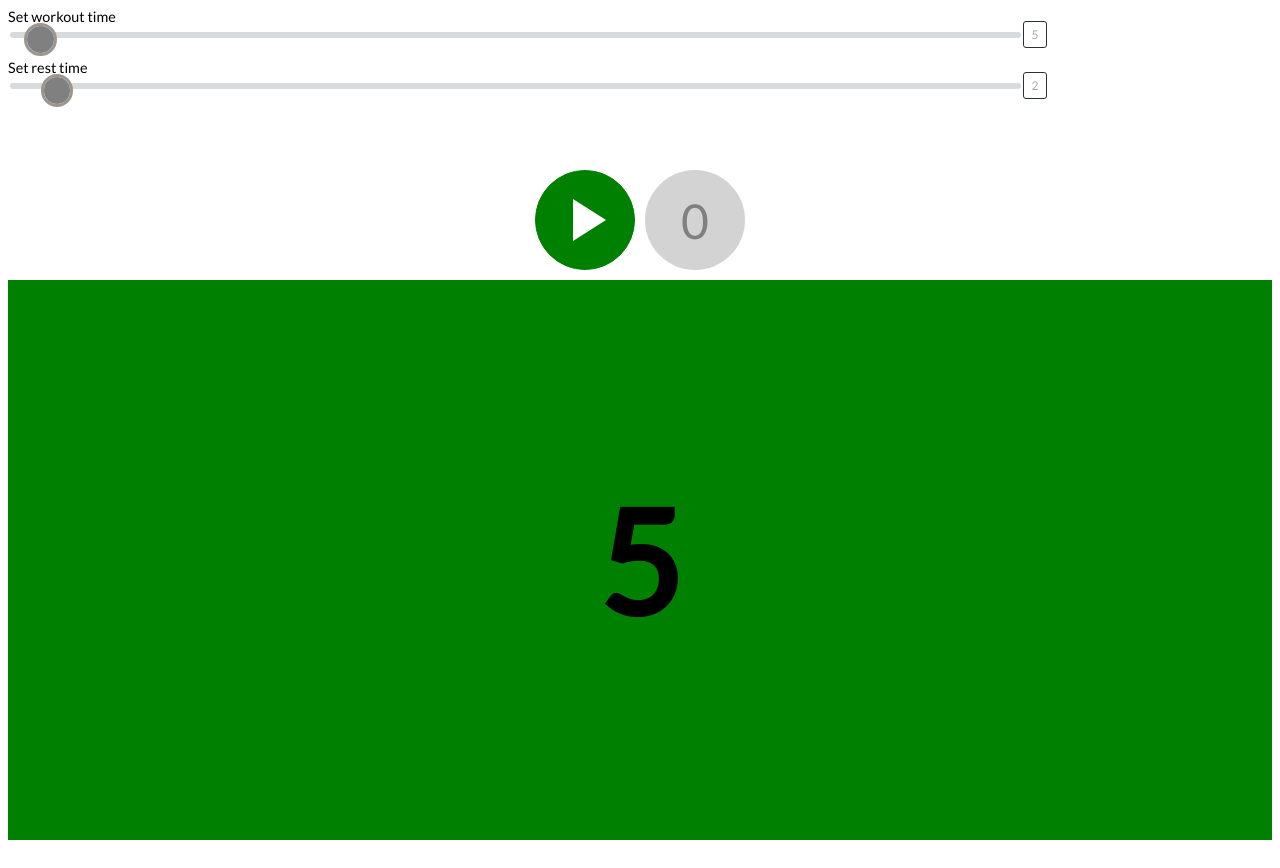
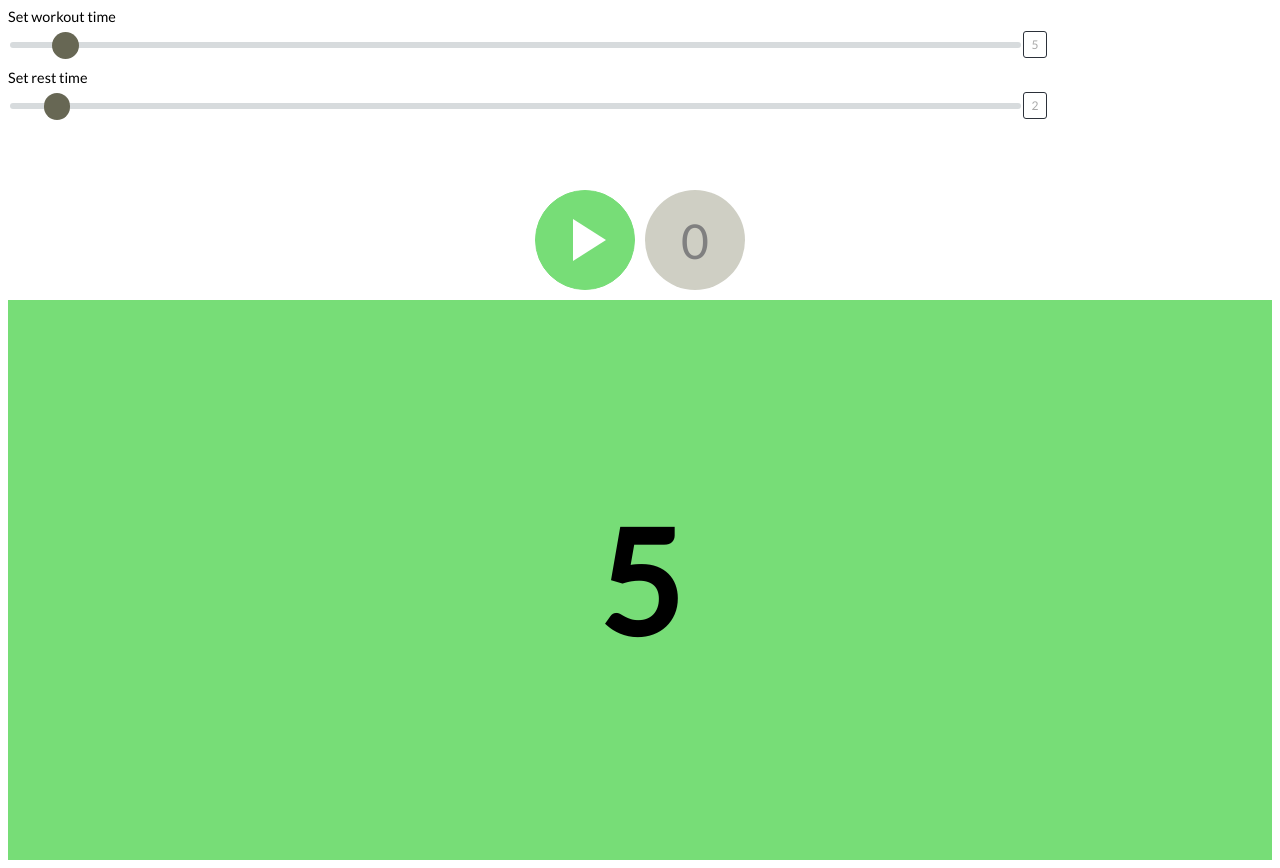
Before and after one commit to jcaguirre89/hiit-timers-frontend, a React (Create React App) app: page / in a window 1280 px wide. Built offline with nearby package versions, Linux system fonts and the light colour scheme.

Commit message:
nicer colors

```diff
--- a/src/components/SetCounter.jsx
+++ b/src/components/SetCounter.jsx
@@ -1,5 +1,6 @@
 import React from 'react';
 import styled from 'styled-components';
+import * as palette from '../constants/color-palette';
 
 const SetCounterContainer = styled.div`
     display: flex;
@@ -10,12 +11,12 @@ const SetCounterContainer = styled.div`
     border-radius: 50%;
     width: 100px;
     height: 100px;
-    background: lightgray;
+    background: ${palette.gray};
 `;
 
 function SetCounter(props) {
     return (
-        <SetCounterContainer>
+        <SetCounterContainer onClick={props.clickSetCount}>
             <span>{props.count}</span>
         </SetCounterContainer>
     )
--- a/src/components/StartButton.jsx
+++ b/src/components/StartButton.jsx
@@ -1,13 +1,14 @@
 import React from 'react';
 import styled from 'styled-components';
+import * as palette from '../constants/color-palette';
 
 const StartButton = styled.button`
     display: flex;
     justify-content: center;
     align-items: center;
-    background: green;
+    background: ${palette.green};
     border-radius: 50%;
-    border: 1px solid green;
+    border: 1px solid ${palette.green};
     width: 100px;
     height: 100px;
     color: white;
--- a/src/components/StopButton.jsx
+++ b/src/components/StopButton.jsx
@@ -1,13 +1,14 @@
 import React from 'react';
 import styled from 'styled-components';
+import * as palette from '../constants/color-palette';
 
 const StopButton = styled.button`
     display: flex;
     justify-content: center;
     align-items: center;
-    background: red;
+    background: ${palette.red};
     border-radius: 50%;
-    border: 1px solid red;
+    border: 1px solid ${palette.red};
     width: 100px;
     height: 100px;
     color: white;
--- a/src/components/Timer.jsx
+++ b/src/components/Timer.jsx
@@ -1,5 +1,6 @@
 import React from 'react';
 import styled from 'styled-components';
+import * as palette from '../constants/color-palette';
 
 const TimerContainer = styled.div`
     display: flex;
@@ -9,9 +10,9 @@ const TimerContainer = styled.div`
     width: 100%;
     min-height: 70vh;
     font-size: 3em;
-    color: black;
+    color: 'black';
     font-weight: bold;
-    background: ${props => props.timerIsWorkout ? 'green' : 'red'};
+    background: ${props => props.timerIsWorkout ? palette.green : palette.red};
 `;
 
 
--- a/src/components/TimerConfigForm.jsx
+++ b/src/components/TimerConfigForm.jsx
@@ -1,5 +1,6 @@
 import React from 'react';
 import styled from 'styled-components';
+import * as palette from '../constants/color-palette';
 
 const FormContainer = styled.div`
     display: flex;
@@ -15,6 +16,10 @@ const ValueContainer = styled.span`
     font-size: 12px;
     padding: .4em .6em;
     border-radius: 3px;
+`;
+
+const Label = styled.label`
+    margin-bottom: 10px;
 `;
 
 const Slider = styled.input`
@@ -34,7 +39,7 @@ width: 80%;
 }
 
 &::-moz-range-track {
-    background-color: #d7dbdd;
+    background-color: ${palette.gray};
     height: 6px;
     border-radius: 3px;
     border: none;
@@ -48,12 +53,12 @@ width: 80%;
 }
 
 &::-ms-fill-lower {
-    background-color: #d7dbdd;
+    background-color: ${palette.gray};
     border-radius: 3px;
 }
 
 &::-ms-fill-upper {
-    background-color: #d7dbdd;
+    background-color: ${palette.gray};
     border-radius: 3px;
 }
 
@@ -67,18 +72,17 @@ width: 80%;
     height: 2em;
     width: 2em;
     border-radius: 50%;
-    background: gray;
+    background: ${palette.darkgray};
     margin-top: -4px;
 }
 
 &::-webkit-slider-thumb {
     -webkit-appearance: none !important;
     border-radius: 100%;
-    background-color: gray;
+    background-color: ${palette.darkgray};
     height: 2em;
     width: 2em;
-    margin-top: -7px;
-    outline: ${props => props.active ? 'none' : 'solid'}
+    margin-top: -11px;
 }
 
 
@@ -117,22 +121,21 @@ class TimerInput extends React.Component {
 };
 
 
-
 class ConfigForm extends React.Component {
 
     render() {
         return (
             <FormContainer>
-                    <label htmlFor='workoutTime'>Set workout time</label>
+                    <Label htmlFor='workoutTime'>Set workout time</Label>
                     <TimerInput
                         name='workoutTime'
                         time={this.props.workoutTime}
                         handleUpdate={this.props.updateTimer}
                         min="0"
-                        max="300"
+                        max="120"
                         />
                     <br />
-                    <label htmlFor='restTime'>Set rest time</label>
+                    <Label htmlFor='restTime'>Set rest time</Label>
                     <TimerInput
                         name='restTime'
                         time={this.props.restTime}
--- a/src/components/TimerDashboard.jsx
+++ b/src/components/TimerDashboard.jsx
@@ -25,9 +25,11 @@ class TimerDashboard extends React.Component {
     }
 
     resetSetCount = () => {
-        this.setState({
-            setCount: 0,
-        });
+        if (window.confirm('Reset set count?')) {
+            this.setState({
+                setCount: 0,
+            });
+        };
     };
 
     mountTimer = () => {
@@ -120,6 +122,7 @@ class TimerDashboard extends React.Component {
                     }
                     <SetCounter
                         count={this.state.setCount}
+                        clickSetCount={this.resetSetCount}
                     />
                     <br />
                 </div>
--- /dev/null
+++ b/src/constants/color-palette.js
@@ -0,0 +1,11 @@
+const green = '#77DD77'
+const red = '#FF6961'
+const gray = '#CFCFC4'
+const darkgray = '#676754'
+
+export {
+    green,
+    red,
+    gray,
+    darkgray,
+}
```
